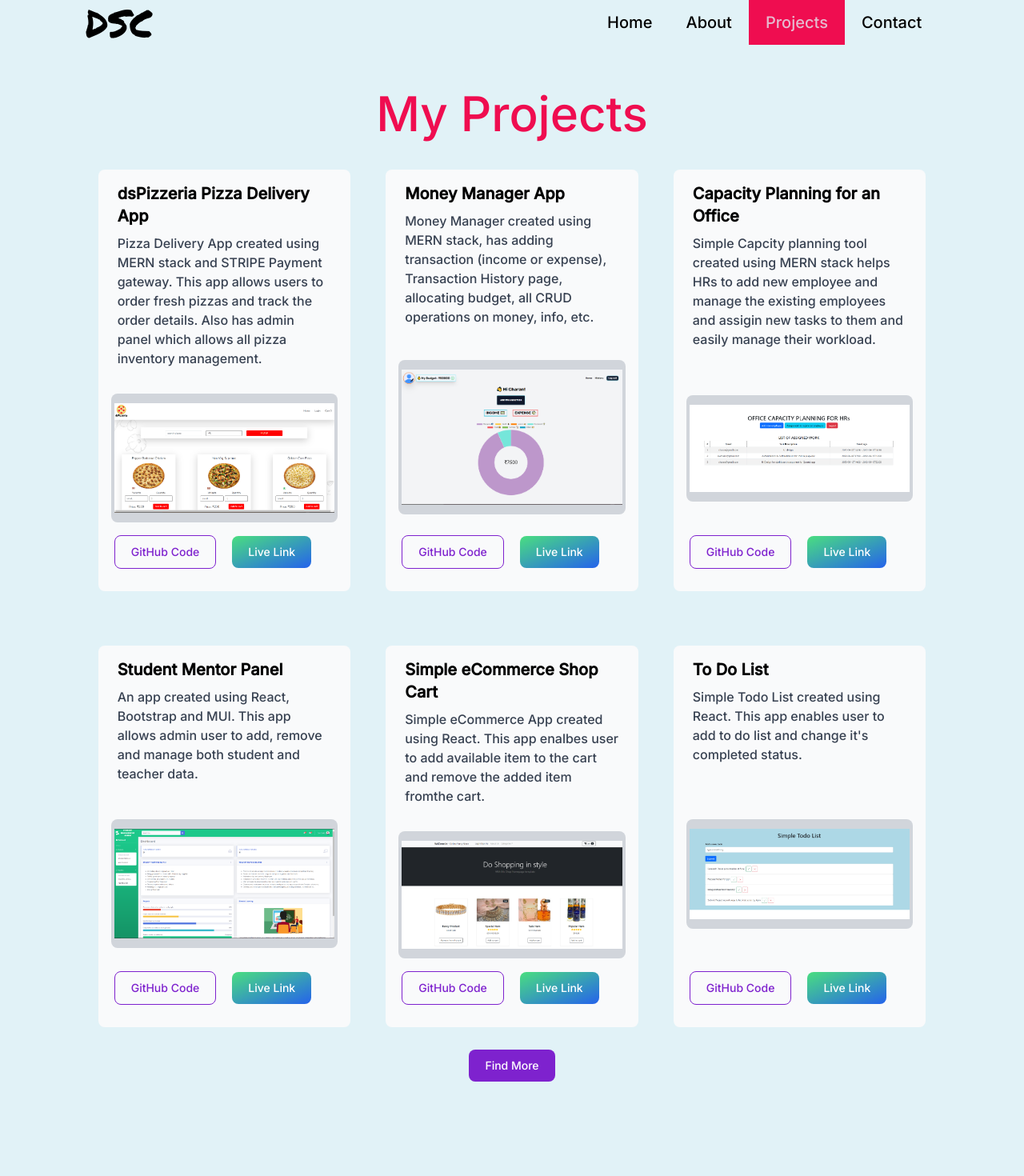
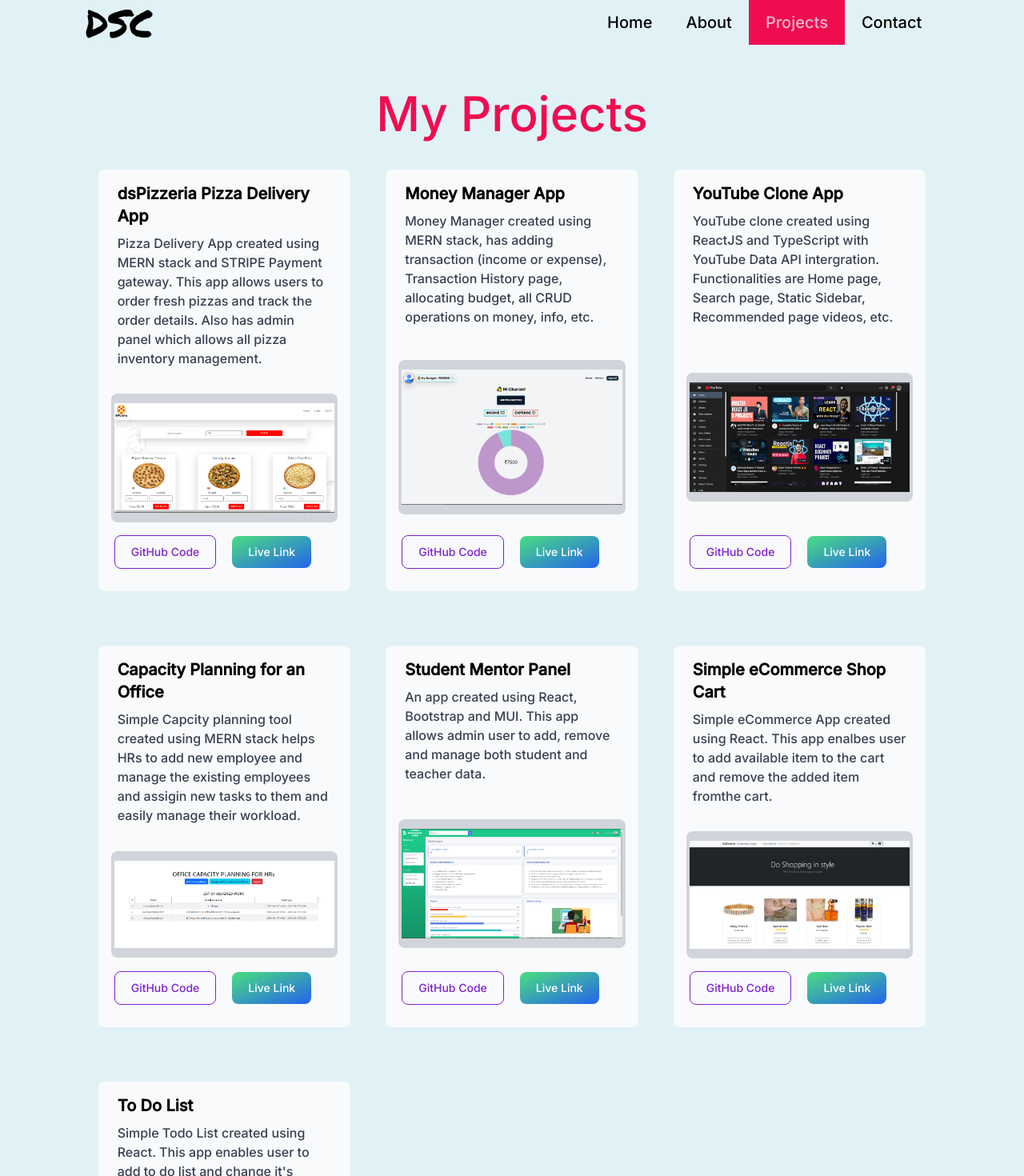
Before and after one commit to SaiChakri-d/d-sai-chakri-portfolio, a React (Create React App) app: page /projects in a window 1280 px wide. Shown: the top 1470 px of the page at 80% size. Before the commit the page ends 1396 px from the top, so only its background shows below. Built offline with nearby package versions, Linux system fonts and the light colour scheme.

Commit message:
updated new project

```diff
--- a/src/Constants.js
+++ b/src/Constants.js
@@ -4,6 +4,7 @@ import cpoffice from "./components/proimages/cpoffice.png";
 import studentmentor from "./components/proimages/studentmentor.png";
 import ecommcart from "./components/proimages/ecommcart.png";
 import todolist from "./components/proimages/todolist.png";
+import YTclone from "./components/proimages/YTclone.png";
 
 export const techStack = [
   {
@@ -93,6 +94,14 @@ export const projects = [
       "Money Manager created using MERN stack, has adding transaction (income or expense), Transaction History page, allocating budget, all CRUD operations on money, info, etc.",
   },
   {
+    title: "YouTube Clone App",
+    github: "https://github.com/SaiChakri-d/youtube-clone-ts-app",
+    netlify: "https://dancing-trifle-c8c463.netlify.app/",
+    image: YTclone,
+    description:
+      "YouTube clone created using ReactJS and TypeScript with YouTube Data API intergration. Functionalities are Home page, Search page, Static Sidebar, Recommended page videos, etc.",
+  },
+  {
     title: "Capacity Planning for an Office",
     github:
       "https://github.com/SaiChakri-d/capacity-planning-for-office-frontend",
--- a/src/components/AboutMe.js
+++ b/src/components/AboutMe.js
@@ -42,7 +42,7 @@ export default function AboutMe() {
       </div>
 
       <div className="mt-9">
-        <a href="https://drive.google.com/file/d/1tIKur3031Nzo6T_VsuAznns8xlDnXqJA/view?usp=sharing" target="_blank">
+        <a href="https://drive.google.com/file/d/1idtjYC9_pr5C5TuOouH5RhSMC3L3GXph/view?usp=sharing" target="_blank">
         <button
           type="button"
           class="focus:outline-none text-white bg-purple-700 hover:bg-purple-800 focus:ring-4 focus:ring-purple-300 font-medium rounded-lg text-sm px-5 py-2.5 mb-2 dark:bg-purple-600 dark:hover:bg-purple-700 dark:focus:ring-purple-900"
```
Also changed, not shown: src/components/proimages/YTclone.png (added).
